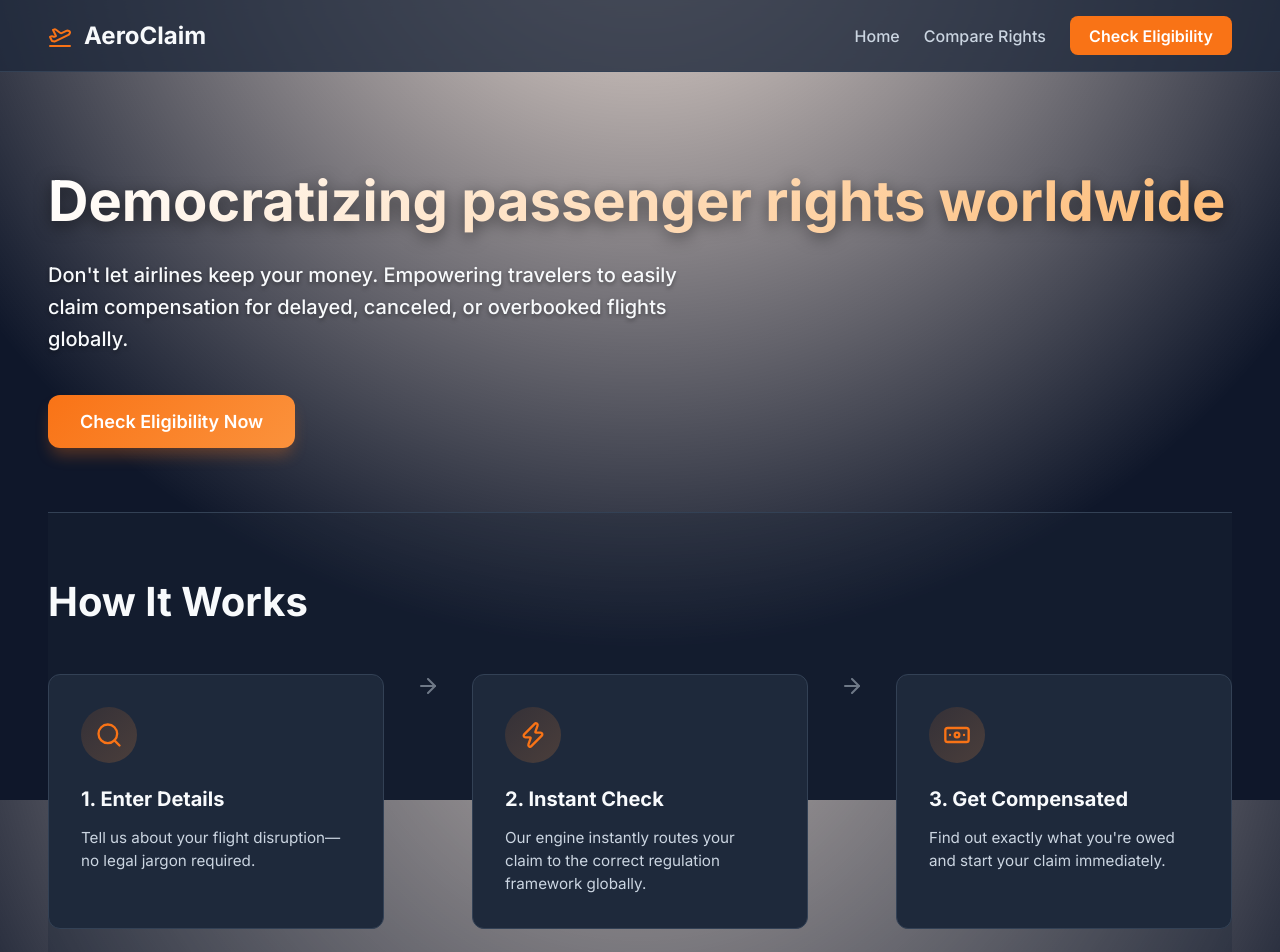
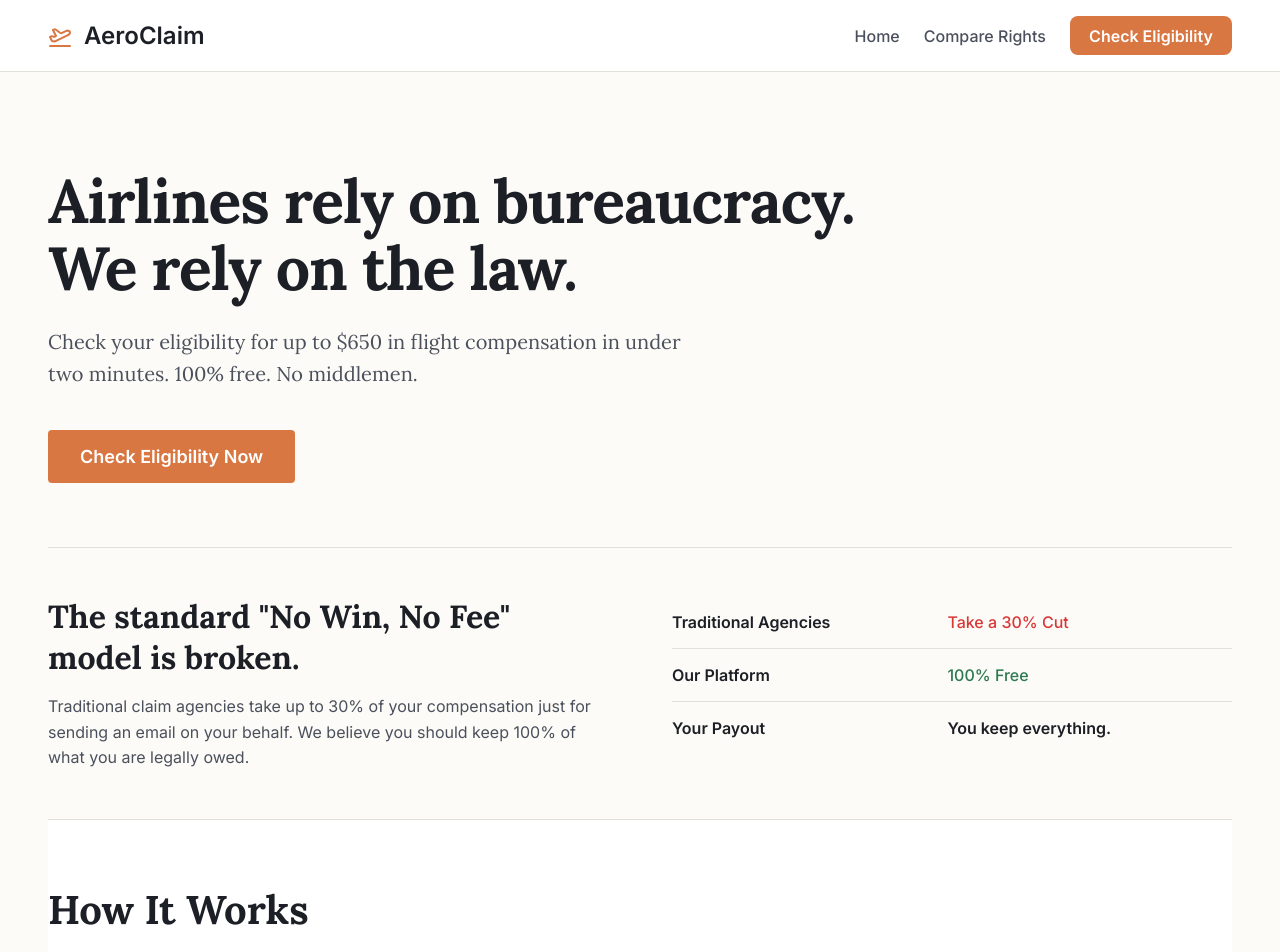
Before and after one commit to maxseldom/aero-claim, a React (Vite) app: page / in a window 1280 px wide. Shown: the top 952 px of the page. Built offline with nearby package versions, Linux system fonts and the light colour scheme; no server answers.

Commit message:
UI Overhaul: Premium editorial fintech redesign

```diff
--- a/src/App.css
+++ b/src/App.css
@@ -12,8 +12,7 @@
 
 /* Navbar */
 .navbar {
-  background-color: rgba(30, 41, 59, 0.8);
-  backdrop-filter: blur(10px);
+  background-color: var(--surface-color);
   border-bottom: 1px solid var(--border-color);
   position: sticky;
   top: 0;
@@ -76,7 +75,7 @@
 
 /* Footer */
 .footer {
-  background-color: #0b1120;
+  background-color: var(--bg-color);
   border-top: 1px solid var(--border-color);
   padding: 3rem 2rem 1.5rem;
   margin-top: 4rem;
@@ -141,42 +140,37 @@
 }
 
 .hero h1 {
-  font-size: 3.5rem;
-  line-height: 1.2;
-  font-weight: 800;
+  font-size: 3.8rem;
+  line-height: 1.1;
+  font-weight: 700;
   margin-bottom: 1.5rem;
-  background: linear-gradient(135deg, #ffffff 0%, #fdba74 100%);
-  -webkit-background-clip: text;
-  -webkit-text-fill-color: transparent;
-  filter: drop-shadow(0 4px 8px rgba(0, 0, 0, 0.5));
+  color: var(--text-primary);
+  letter-spacing: -1px;
 }
 
 .hero p {
   font-size: 1.25rem;
-  color: var(--text-primary);
+  color: var(--text-secondary);
   margin-bottom: 2.5rem;
   line-height: 1.6;
-  font-weight: 500;
+  font-family: var(--font-serif);
   max-width: 650px;
-  text-shadow: 0 2px 4px rgba(0, 0, 0, 0.4);
 }
 
 .cta-button {
   display: inline-block;
-  background: linear-gradient(135deg, var(--primary) 0%, #fb923c 100%);
+  background-color: var(--primary);
   color: white;
   padding: 1rem 2rem;
   font-size: 1.125rem;
   font-weight: 600;
-  border-radius: 12px;
+  border-radius: var(--border-radius);
   text-decoration: none;
   transition: var(--transition);
-  box-shadow: 0 10px 15px -3px rgba(249, 115, 22, 0.3);
 }
 
 .cta-button:hover {
-  transform: translateY(-2px);
-  box-shadow: 0 20px 25px -5px rgba(249, 115, 22, 0.4);
+  background-color: var(--primary-hover);
 }
 
 .features-grid {
@@ -189,27 +183,22 @@
 .feature-card {
   background-color: var(--surface-color);
   border: 1px solid var(--border-color);
-  border-radius: 12px;
-  padding: 1.25rem;
+  border-radius: var(--border-radius);
+  padding: 1.5rem;
   transition: var(--transition);
 }
 
 .feature-card:hover {
-  transform: translateY(-3px);
-  border-color: rgba(249, 115, 22, 0.5);
-  box-shadow: 0 8px 20px -4px rgba(0, 0, 0, 0.3);
+  border-color: var(--primary);
 }
 
 .feature-icon {
   width: 36px;
   height: 36px;
-  background: rgba(249, 115, 22, 0.1);
   color: var(--primary);
-  border-radius: 8px;
   display: flex;
   align-items: center;
-  justify-content: center;
-  margin-bottom: 0.75rem;
+  margin-bottom: 1rem;
 }
 
 .feature-icon svg {
@@ -253,7 +242,7 @@
   padding: 4rem 0;
   border-top: 1px solid var(--border-color);
   border-bottom: 1px solid var(--border-color);
-  background: rgba(30, 41, 59, 0.3);
+  background-color: var(--surface-color);
   text-align: left;
 }
 
@@ -272,23 +261,16 @@
 .step-card {
   flex: 1;
   min-width: 250px;
-  padding: 2rem;
-  background-color: var(--surface-color);
-  border: 1px solid var(--border-color);
-  border-radius: 12px;
+  padding: 2rem 2rem 2rem 0;
   text-align: left;
 }
 
 .step-icon {
-  width: 56px;
-  height: 56px;
-  background: linear-gradient(135deg, rgba(249, 115, 22, 0.1) 0%, rgba(251, 146, 60, 0.2) 100%);
-  color: var(--primary);
-  border-radius: 50%;
-  display: flex;
-  align-items: center;
-  justify-content: center;
-  margin-bottom: 1.5rem;
+  font-family: var(--font-serif);
+  font-size: 4rem;
+  color: var(--border-color);
+  line-height: 1;
+  margin-bottom: 1rem;
 }
 
 .step-icon svg {
@@ -328,7 +310,7 @@
   text-align: left;
   padding: 5rem 0;
   border-top: 1px solid var(--border-color);
-  background: radial-gradient(circle at 10% 100%, rgba(249, 115, 22, 0.1) 0%, transparent 50%);
+  background-color: var(--surface-color);
 }
 
 .bottom-cta h2 {
@@ -403,9 +385,7 @@
   font-size: 2.25rem;
   font-weight: 700;
   margin-bottom: 0.5rem;
-  background: linear-gradient(135deg, #fdba74 0%, #ea580c 100%);
-  -webkit-background-clip: text;
-  -webkit-text-fill-color: transparent;
+  color: var(--text-primary);
 }
 
 .claim-header p {
@@ -418,7 +398,6 @@
   border-radius: var(--border-radius);
   padding: 2.5rem;
   width: 100%;
-  box-shadow: 0 20px 25px -5px rgba(0, 0, 0, 0.3), 0 8px 10px -6px rgba(0, 0, 0, 0.2);
   border: 1px solid var(--border-color);
 }
 
@@ -432,7 +411,7 @@
 
 .progress-bar {
   height: 100%;
-  background: linear-gradient(90deg, #f97316 0%, #fb923c 100%);
+  background-color: var(--primary);
   transition: width 0.5s cubic-bezier(0.4, 0, 0.2, 1);
 }
 
--- a/src/index.css
+++ b/src/index.css
@@ -1,18 +1,19 @@
-@import url('https://fonts.googleapis.com/css2?family=Inter:wght@300;400;500;600;700&display=swap');
+@import url('https://fonts.googleapis.com/css2?family=Inter:wght@400;500;600&family=Lora:ital,wght@0,400;0,600;0,700;1,400&display=swap');
 
 :root {
-  --primary: #f97316;
-  --primary-hover: #ea580c;
-  --bg-color: #0f172a;
-  --surface-color: #1e293b;
-  --surface-hover: #334155;
-  --text-primary: #f8fafc;
-  --text-secondary: #cbd5e1;
-  --border-color: #334155;
-  --error-color: #ef4444;
-  --success-color: #10b981;
-  --border-radius: 16px;
-  --transition: all 0.3s cubic-bezier(0.4, 0, 0.2, 1);
+  --primary: #d97743;
+  --primary-hover: #c46332;
+  --bg-color: #fdfbf7;
+  --surface-color: #ffffff;
+  --surface-hover: #f5f4ef;
+  --text-primary: #1c1f26;
+  --text-secondary: #4a505c;
+  --border-color: #e2e0da;
+  --error-color: #d93838;
+  --success-color: #2c7a51;
+  --border-radius: 4px;
+  --transition: all 0.2s ease-in-out;
+  --font-serif: 'Lora', 'Playfair Display', serif;
 }
 
 * {
@@ -23,11 +24,16 @@
 
 body {
   font-family: 'Inter', -apple-system, BlinkMacSystemFont, 'Segoe UI', Roboto, Helvetica, Arial, sans-serif;
-  background: radial-gradient(circle at 50% -20%, rgba(249, 115, 22, 0.12) 0%, #0f172a 70%);
-  background-attachment: fixed;
+  background-color: var(--bg-color);
   color: var(--text-primary);
   min-height: 100vh;
   -webkit-font-smoothing: antialiased;
+  -moz-osx-font-smoothing: grayscale;
+}
+
+h1, h2, h3, h4, h5, h6 {
+  font-family: var(--font-serif);
+  color: var(--text-primary);
 }
 
 #root {
@@ -40,7 +46,7 @@ input, select, textarea {
   padding: 0.875rem 1rem;
   background-color: var(--bg-color);
   border: 1px solid var(--border-color);
-  border-radius: 8px;
+  border-radius: var(--border-radius);
   color: var(--text-primary);
   font-size: 1rem;
   font-family: inherit;
@@ -58,7 +64,9 @@ input:focus, select:focus, textarea:focus {
 label {
   font-weight: 600;
   color: var(--text-primary);
-  font-size: 0.95rem;
+  font-size: 0.85rem;
+  letter-spacing: 0.5px;
+  text-transform: uppercase;
   display: block;
 }
 
@@ -66,7 +74,7 @@ button {
   background-color: var(--primary);
   color: white;
   border: none;
-  border-radius: 8px;
+  border-radius: var(--border-radius);
   padding: 0.875rem 1.5rem;
   font-size: 1rem;
   font-weight: 600;
--- a/src/pages/HomePage.tsx
+++ b/src/pages/HomePage.tsx
@@ -1,6 +1,6 @@
 import { useState } from 'react';
 import { Link } from 'react-router-dom';
-import { Plane, ShieldCheck, Landmark, Scale, MapPin, Briefcase, FileText, CheckCircle, Search, Zap, Banknote, ArrowRight, ChevronDown } from 'lucide-react';
+import { Plane, ShieldCheck, Landmark, Scale, MapPin, Briefcase, FileText, CheckCircle, ChevronDown } from 'lucide-react';
 
 const faqData = [
   {
@@ -9,19 +9,19 @@ const faqData = [
   },
   {
     question: "Does it cost anything to check my eligibility?",
-    answer: "No, checking your eligibility is 100% free. We scan all global passenger rights frameworks instantly to show you exactly what regulations protect your flight."
+    answer: "No. Checking your eligibility is 100% free. We scan all global passenger rights frameworks instantly to show you exactly what regulations protect your flight."
   },
   {
     question: "What documents do I need to file a claim?",
-    answer: "You typically need your boarding pass, booking confirmation or e-ticket, and any notification emails or delay certificates from the airline. Keeping copies of food, drink, or accommodation receipts is also highly recommended if you spent money during the delay."
+    answer: "You typically need your boarding pass, booking confirmation or e-ticket, and any notification emails from the airline. Keep copies of food, drink, or accommodation receipts if you spent money during the delay."
   },
   {
     question: "How long does the compensation process take?",
-    answer: "Most claims are processed by airlines within 4 to 12 weeks. If the airline is unresponsive or contests the claim, it can take longer if escalated to a national enforcement body or legal court. We help ensure your claim is fully documented to minimize delays."
+    answer: "Airlines typically process claims within 4 to 12 weeks. If the airline contests the claim, it can take longer. We help ensure your claim is fully documented to minimize delays."
   },
   {
     question: "What counts as an 'extraordinary circumstance'?",
-    answer: "Airlines are generally exempt from paying compensation if the disruption is caused by factors outside their control. This includes severe weather conditions, air traffic control strikes, security threats, or sudden airport closures. Airline-specific issues like crew shortages, scheduling mistakes, or technical faults with the aircraft are not considered extraordinary circumstances, and you are eligible."
+    answer: "Airlines are exempt from paying compensation if the disruption is caused by factors outside their control, such as severe weather or air traffic control strikes. Crew shortages or technical faults are not considered extraordinary circumstances."
   }
 ];
 
@@ -36,32 +36,68 @@ export function HomePage() {
     <div className="home-page animate-fade-in">
       {/* Hero Section */}
       <section className="hero">
-        <h1>Democratizing passenger rights worldwide</h1>
-        <p>Don't let airlines keep your money. Empowering travelers to easily claim compensation for delayed, canceled, or overbooked flights globally.</p>
+        <h1>Airlines rely on bureaucracy.<br/>We rely on the law.</h1>
+        <p>Check your eligibility for up to $650 in flight compensation in under two minutes. 100% free. No middlemen.</p>
         <Link to="/claim" className="cta-button">Check Eligibility Now</Link>
       </section>
 
+      {/* Trust & Pricing Section */}
+      <section className="trust-section" style={{ padding: '3rem 0', borderTop: '1px solid var(--border-color)', borderBottom: '1px solid var(--border-color)' }}>
+        <div style={{ display: 'flex', flexWrap: 'wrap', gap: '4rem', maxWidth: '1200px', margin: '0 auto' }}>
+          <div style={{ flex: '1', minWidth: '300px' }}>
+            <h2 style={{ fontSize: '2rem', marginBottom: '1rem' }}>The standard "No Win, No Fee" model is broken.</h2>
+            <p style={{ color: 'var(--text-secondary)', lineHeight: '1.6' }}>Traditional claim agencies take up to 30% of your compensation just for sending an email on your behalf. We believe you should keep 100% of what you are legally owed.</p>
+          </div>
+          <div style={{ flex: '1', minWidth: '300px' }}>
+            <table style={{ width: '100%', borderCollapse: 'collapse', textAlign: 'left' }}>
+              <tbody>
+                <tr style={{ borderBottom: '1px solid var(--border-color)' }}>
+                  <th style={{ padding: '1rem 0', fontWeight: '600' }}>Traditional Agencies</th>
+                  <td style={{ padding: '1rem 0', color: 'var(--error-color)', fontWeight: '500' }}>Take a 30% Cut</td>
+                </tr>
+                <tr style={{ borderBottom: '1px solid var(--border-color)' }}>
+                  <th style={{ padding: '1rem 0', fontWeight: '600' }}>Our Platform</th>
+                  <td style={{ padding: '1rem 0', color: 'var(--success-color)', fontWeight: '500' }}>100% Free</td>
+                </tr>
+                <tr>
+                  <th style={{ padding: '1rem 0', fontWeight: '600' }}>Your Payout</th>
+                  <td style={{ padding: '1rem 0', fontWeight: '600' }}>You keep everything.</td>
+                </tr>
+              </tbody>
+            </table>
+          </div>
+        </div>
+      </section>
+
       {/* How It Works Section */}
-      <section className="how-it-works animate-fade-in" style={{ animationDelay: '0.2s' }}>
+      <section className="how-it-works animate-fade-in" style={{ animationDelay: '0.2s', borderTop: 'none' }}>
         <h2 className="section-title">How It Works</h2>
         <div className="steps-container">
           <div className="step-card">
-            <div className="step-icon"><Search /></div>
-            <h3>1. Enter Details</h3>
-            <p>Tell us about your flight disruption—no legal jargon required.</p>
+            <div className="step-icon">1</div>
+            <h3>Tell us what happened</h3>
+            <p>Enter your flight details. No legal jargon required.</p>
           </div>
-          <div className="step-arrow"><ArrowRight /></div>
           <div className="step-card">
-            <div className="step-icon"><Zap /></div>
-            <h3>2. Instant Check</h3>
-            <p>Our engine instantly routes your claim to the correct regulation framework globally.</p>
+            <div className="step-icon">2</div>
+            <h3>We analyze the law</h3>
+            <p>Our engine routes your claim to the correct regulation framework globally.</p>
           </div>
-          <div className="step-arrow"><ArrowRight /></div>
           <div className="step-card">
-            <div className="step-icon"><Banknote /></div>
-            <h3>3. Get Compensated</h3>
-            <p>Find out exactly what you're owed and start your claim immediately.</p>
+            <div className="step-icon">3</div>
+            <h3>You send the demand</h3>
+            <p>Use our generated, highly-formal legal letters to demand your compensation directly.</p>
           </div>
+        </div>
+      </section>
+
+      {/* Social Proof / Editorial Quote */}
+      <section className="social-proof" style={{ padding: '5rem 0', backgroundColor: 'var(--surface-color)', borderTop: '1px solid var(--border-color)', borderBottom: '1px solid var(--border-color)' }}>
+        <div style={{ maxWidth: '800px', margin: '0 auto', textAlign: 'center' }}>
+          <p style={{ fontFamily: 'var(--font-serif)', fontSize: '1.75rem', lineHeight: '1.5', color: 'var(--text-primary)', marginBottom: '1.5rem', fontStyle: 'italic' }}>
+            "I was ignored by the airline for six weeks. Generating the exact legal statute through this platform and pasting it into their web portal got my €600 transferred in 3 days."
+          </p>
+          <p style={{ fontWeight: '600', letterSpacing: '0.5px', textTransform: 'uppercase', fontSize: '0.85rem' }}>— M. Davis, London</p>
         </div>
       </section>
 
@@ -145,8 +181,8 @@ export function HomePage() {
 
       {/* Bottom CTA */}
       <section className="bottom-cta animate-fade-in" style={{ animationDelay: '0.6s' }}>
-        <h2>Ready to claim what's yours?</h2>
-        <p>Don't leave your compensation with the airlines. It takes 2 minutes to check.</p>
+        <h2 style={{ fontFamily: 'var(--font-serif)', fontSize: '2.5rem', marginBottom: '1rem' }}>Ready to claim what's yours?</h2>
+        <p style={{ color: 'var(--text-secondary)', fontSize: '1.125rem', marginBottom: '2rem' }}>We handle the bureaucracy; you get your money.</p>
         <Link to="/claim" className="cta-button">Check Eligibility Now</Link>
       </section>
     </div>
```
